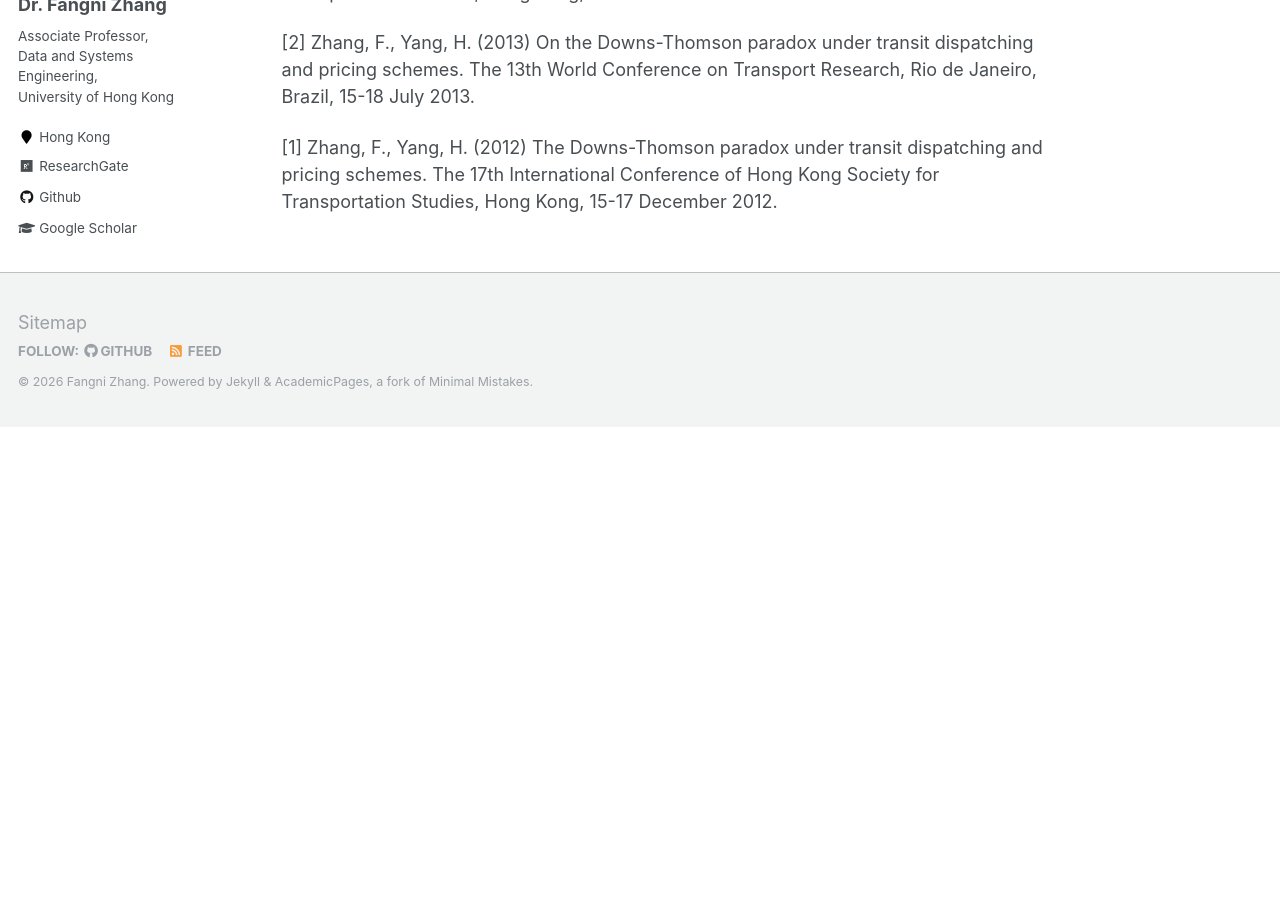
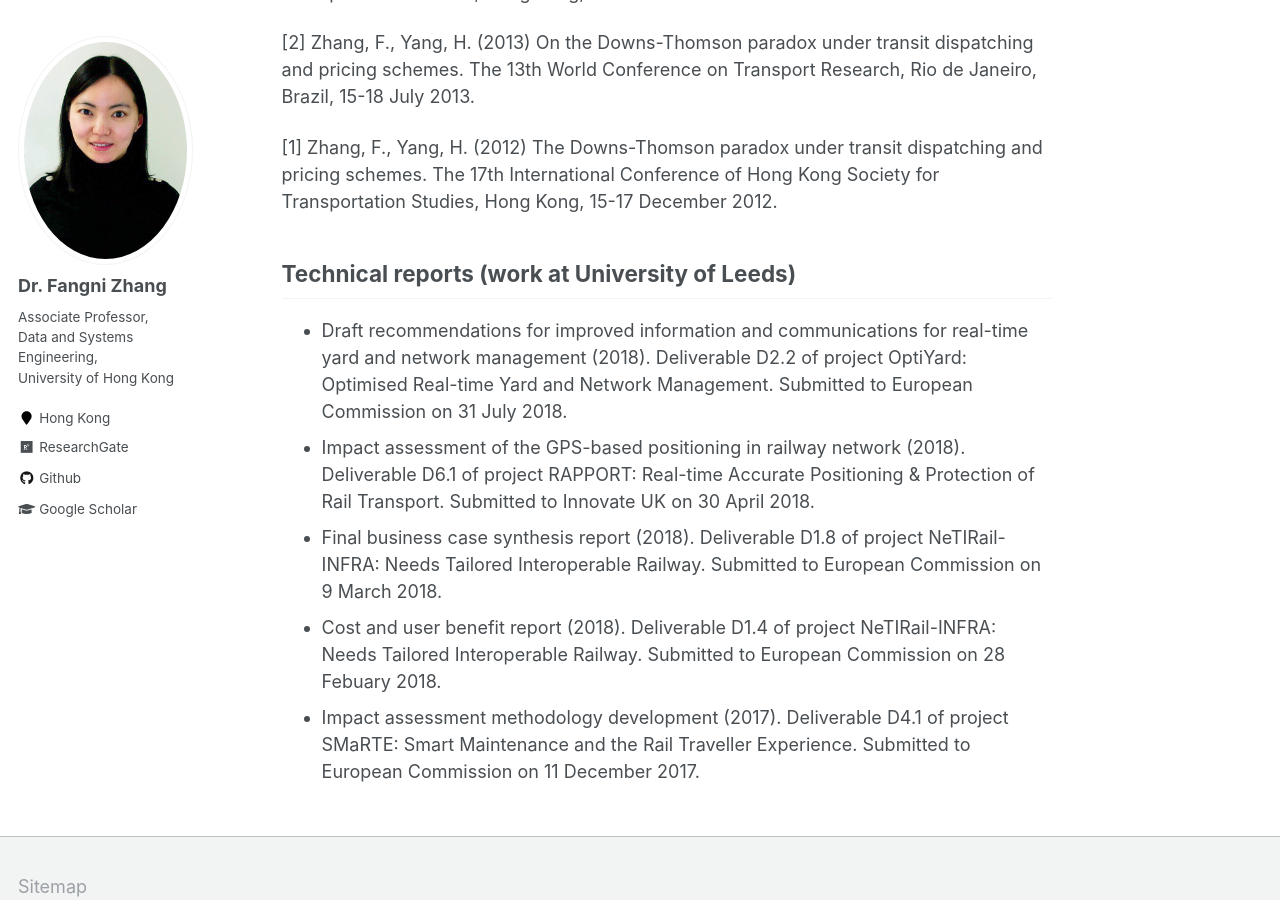
Before and after one commit to fangnizhang/fangnizhang.github.io, a Jekyll site: the page built from _pages/publications.md, in a window 1280 px wide and 900 px high, scrolled down 15383 px. Built offline with Jekyll 4.4.1, drawn with Linux system fonts in a browser that asks for light colours; before the commit the page ends 15810 px from its top, so only the background shows below that.

Commit message:
Update publications.md

```diff
--- a/_pages/publications.md
+++ b/_pages/publications.md
@@ -298,3 +298,12 @@ Selected Conference Papers
 [2] Zhang, F., Yang, H. (2013) On the Downs-Thomson paradox under transit dispatching and pricing schemes. The 13th World Conference on Transport Research, Rio de Janeiro, Brazil, 15-18 July 2013.
 
 [1] Zhang, F., Yang, H. (2012) The Downs-Thomson paradox under transit dispatching and pricing schemes. The 17th International Conference of Hong Kong Society for Transportation Studies, Hong Kong, 15-17 December 2012.
+
+
+Technical reports (work at University of Leeds)
+------------
+* Draft recommendations for improved information and communications for real-time yard and network management (2018). Deliverable D2.2 of project OptiYard: Optimised Real-time Yard and Network Management. Submitted to European Commission on 31 July 2018.
+* Impact assessment of the GPS-based positioning in railway network (2018). Deliverable D6.1 of project RAPPORT: Real-time Accurate Positioning & Protection of Rail Transport. Submitted to Innovate UK on 30 April 2018.
+* Final business case synthesis report (2018). Deliverable D1.8 of project NeTIRail-INFRA: Needs Tailored Interoperable Railway. Submitted to European Commission on 9 March 2018.
+* Cost and user benefit report (2018). Deliverable D1.4 of project NeTIRail-INFRA: Needs Tailored Interoperable Railway. Submitted to European Commission on 28 Febuary 2018.
+* Impact assessment methodology development (2017). Deliverable D4.1 of project SMaRTE: Smart Maintenance and the Rail Traveller Experience. Submitted to European Commission on 11 December 2017.
```
